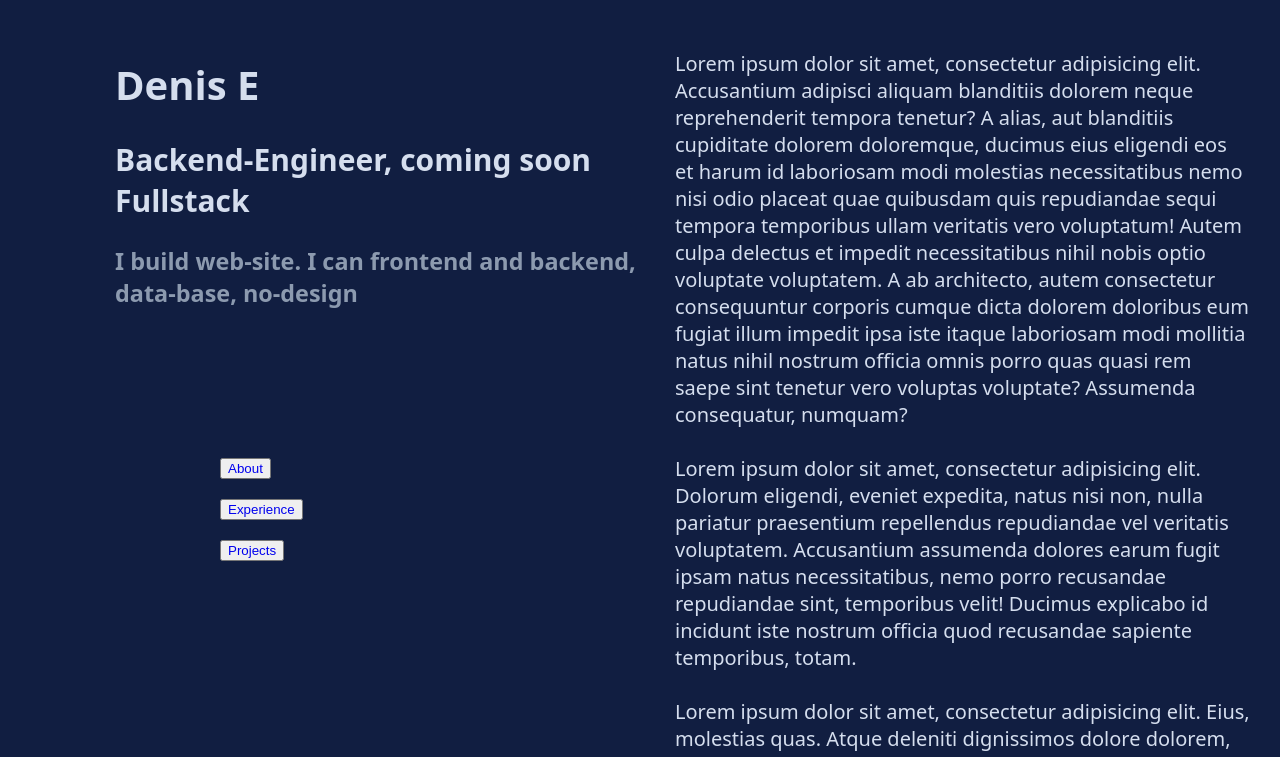
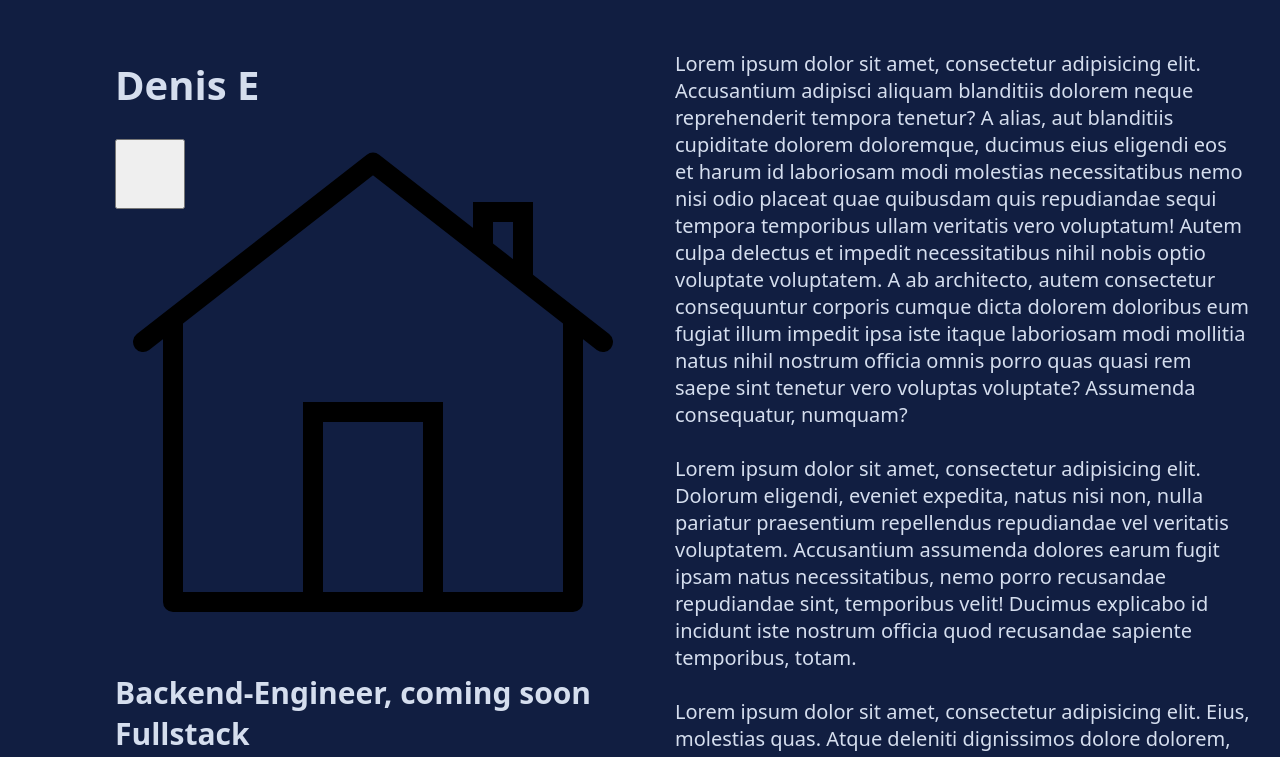
Before and after one commit to Raffol/myPRJCT, a website built with Vite: page src/index.html in a window 1280 px wide. Shown: the top 757 px of the page. Built offline with nearby package versions, Linux system fonts and the light colour scheme.

Commit message:
feat: home button

```diff
--- a/src/css/style.css
+++ b/src/css/style.css
@@ -39,7 +39,10 @@ footer{
 
 	color: #e5e7eb;
 }
-
+#home{
+	height: 70px;
+	width: 70px;
+}
 .github img,
 .instagram img,
 .tg img,
--- a/src/index.html
+++ b/src/index.html
@@ -13,6 +13,11 @@
     <div class="mainpage container">
     <div class="about__briefly" id="about__briefly">
       <h1>Denis E</h1>
+        <button id="home">
+            <a href="index.html">
+            <img src="./imgs/icons8-home.svg" alt="home">
+            </a>
+        </button>
       <h2>Backend-Engineer, coming soon Fullstack</h2>
       <h3 class="about__micro">I build web-site. I can frontend and backend, data-base, no-design</h3>
       <div class="container__buttons" id="container__buttons">
```
Also changed, not shown: src/imgs/icons8-home.svg (added).
